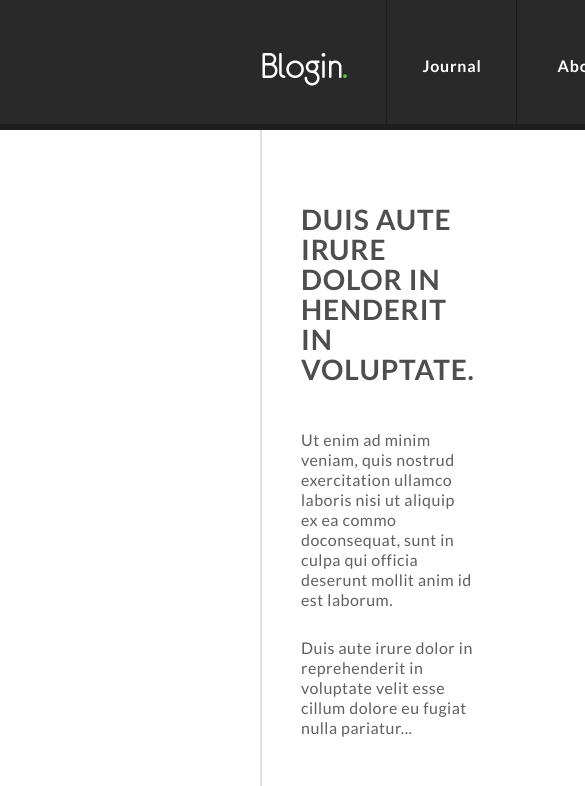
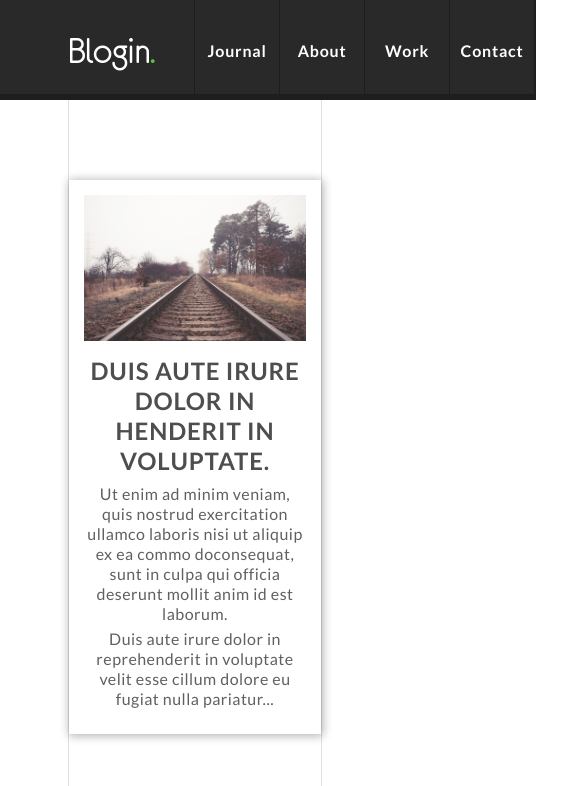
Before and after one commit to orlevy13/Live-page, a plain HTML site: page index.html in a window 390 px wide. Shown: the top 786 px of the page, 585 px wide, since content can reach past the window. Drawn offline with Linux system fonts and the light colour scheme.

Commit message:
second phase

```diff
--- a/css/main.css
+++ b/css/main.css
@@ -97,6 +97,7 @@ p {
 .post-item img {
     margin-inline-end: 2.5rem;
     width: 48%;
+    flex-shrink: 0;
 }
 
 .post-text {
@@ -235,8 +236,7 @@ p {
 
 .container {
     max-width: 980px;
-    margin: 0;
-    margin: 0 16.25rem;
+    margin: 0 17.333vw;
 }
 
 .flex {
@@ -274,3 +274,79 @@ p {
 .capitalize {
     text-transform: capitalize;
 }
+
+/* MEDIA QUERIES */
+
+@media screen and (max-width:1250px) {
+    header {
+        height: 100px;
+    }
+    .main-nav li {
+        height: 100px;
+        width: 120px;
+    }
+    .container {
+        margin: 0 13vw;
+    }
+    .post-item img {
+        margin-right: 2rem;
+    }
+    .post-text {
+        display: flex;
+        flex-flow: column;
+        justify-content: space-around;
+        margin-right: 0.5rem;
+    }
+    .post-text h2 {
+        font-size: 1.5rem;
+        margin-bottom: 8px;
+    }
+    .post-text p:first-of-type {
+        margin-bottom: 5px;
+    }
+    .post-text p+p {
+        margin-bottom: 5px;
+    }
+    .post-text button {
+        width: max-content;
+    }
+}
+
+@media screen and (max-width:1050px) {
+    html {
+        font-size: 14px;
+    }
+    .container {
+        margin: 0 10vw;
+    }
+    .main-nav li {
+        width: 85px;
+    }
+}
+
+@media screen and (max-width:740px) {
+    html {
+        font-size: 16px;
+    }
+    .container {
+        margin: 0 17.333vw;
+    }
+    .post-item {
+        padding: 15px;
+        display: flex;
+        flex-flow: column;
+        box-shadow: 1px 1px 9px 1px rgba(0, 0, 0, 0.3);
+    }
+    .post-item img {
+        width: 100%;
+        margin: 0 0 20px 0;
+    }
+    .post-text {
+        margin-right: 0;
+        align-items: center;
+        text-align: center;
+    }
+    .post-text button {
+        display: none;
+    }
+}
--- a/index.html
+++ b/index.html
@@ -77,9 +77,10 @@
                     alt="Facebook"></a>
             <a class="twitter-logo flex align-center justify-center" href="twitter.com"><img src="images/twitter.png"
                     alt="Facebook"></a>
-            <a class="facebook-logo flex align-center justify-center" href="facebook.com"><img src="images/be.png" alt="Facebook"></a>
-            <a class="facebook-logo flex align-center justify-center" href="facebook.com"><img src="images/basketball.png"
+            <a class="facebook-logo flex align-center justify-center" href="facebook.com"><img src="images/be.png"
                     alt="Facebook"></a>
+            <a class="facebook-logo flex align-center justify-center" href="facebook.com"><img
+                    src="images/basketball.png" alt="Facebook"></a>
         </nav>
     </footer>
 </body>
```
